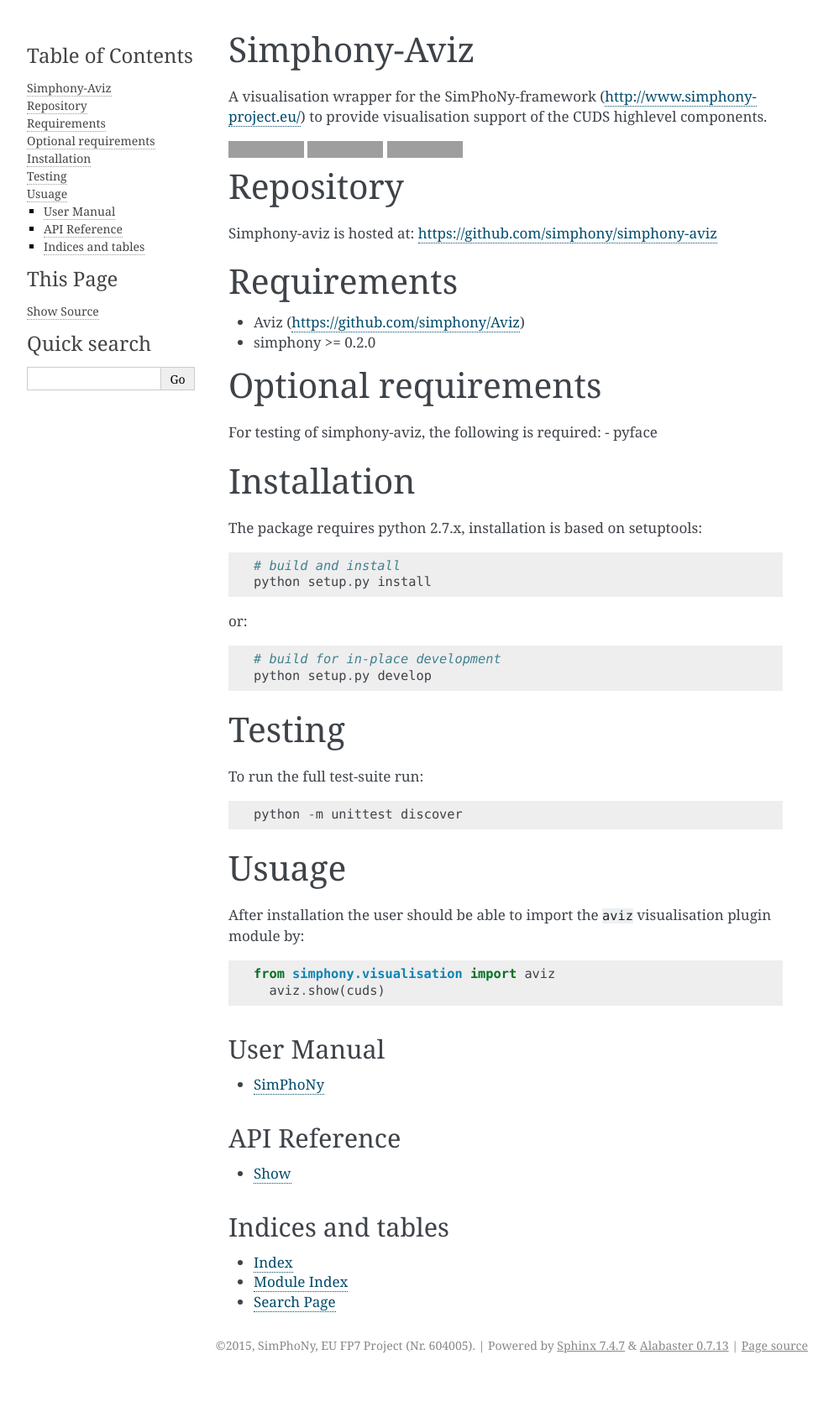
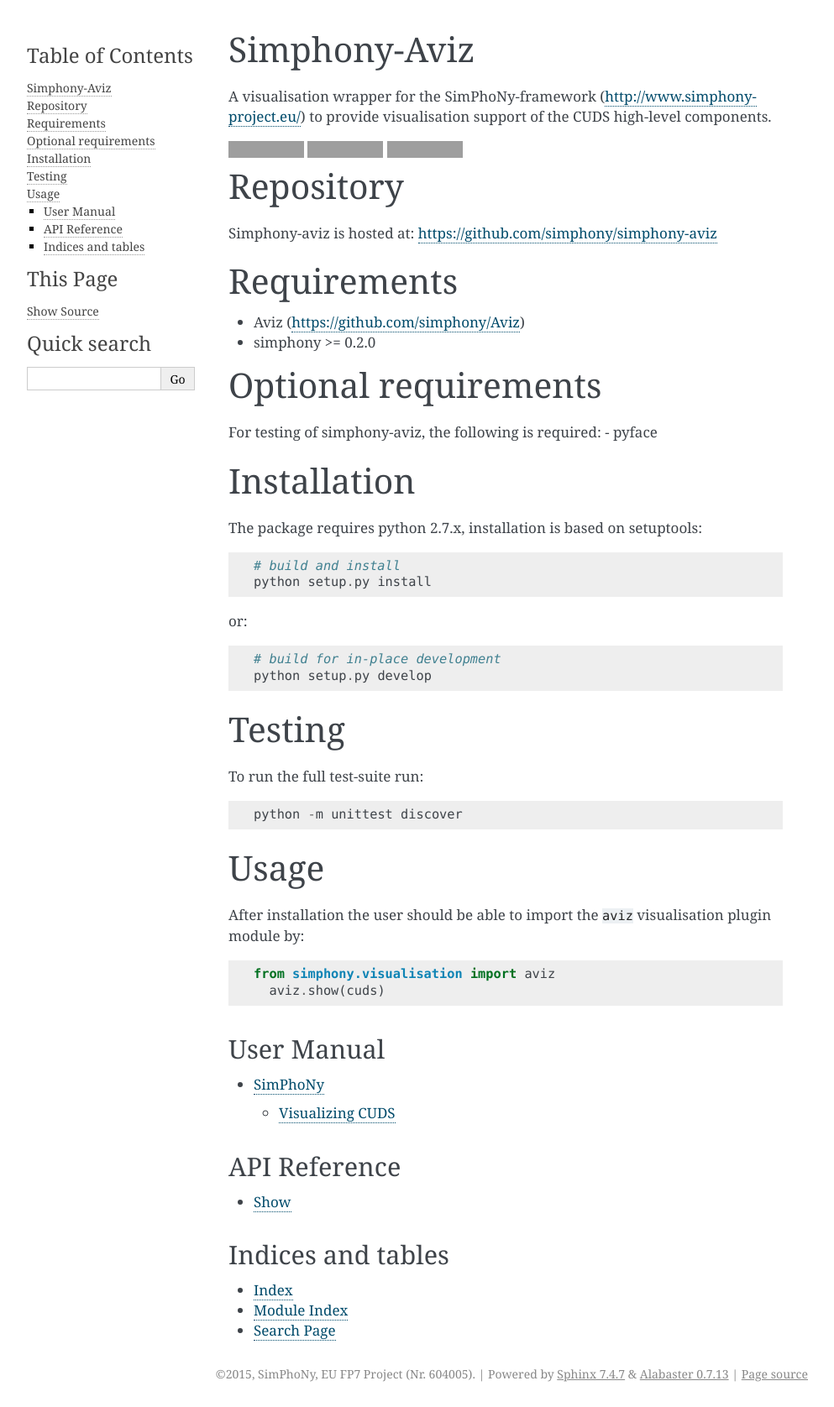
Before and after one commit to simphony/simphony-aviz, a Sphinx documentation site: the page built from docs/source/index.rst, in a window 1280 px wide. Shown: the whole page at 84% size, without its empty margins (148-1141 px from the left). Built offline with Sphinx 7.4.7, drawn with Linux system fonts in a browser that asks for light colours; before the commit the page ends 1642 px from its top, so only the background shows below that; grey boxes are pictures that could not be loaded.

Commit message:
Fix additional documentation errors

```diff
--- a/README.rst
+++ b/README.rst
@@ -1,8 +1,9 @@
+
 Simphony-Aviz
 -------------
 
 A visualisation wrapper for the SimPhoNy-framework (http://www.simphony-project.eu/) to provide
-visualisation support of the CUDS highlevel components.
+visualisation support of the CUDS high-level components.
 
 .. image:: https://travis-ci.org/simphony/simphony-aviz.svg?branch=master
   :target: https://travis-ci.org/simphony/simphony-aviz
@@ -54,7 +55,7 @@
 
  python -m unittest discover
 
-Usuage
+Usage
 ------
 After installation the user should be able to import the ``aviz`` visualisation plugin module by::
 
```
Also changed, not shown: docs/source/simphony.rst (+5 -5 lines).
